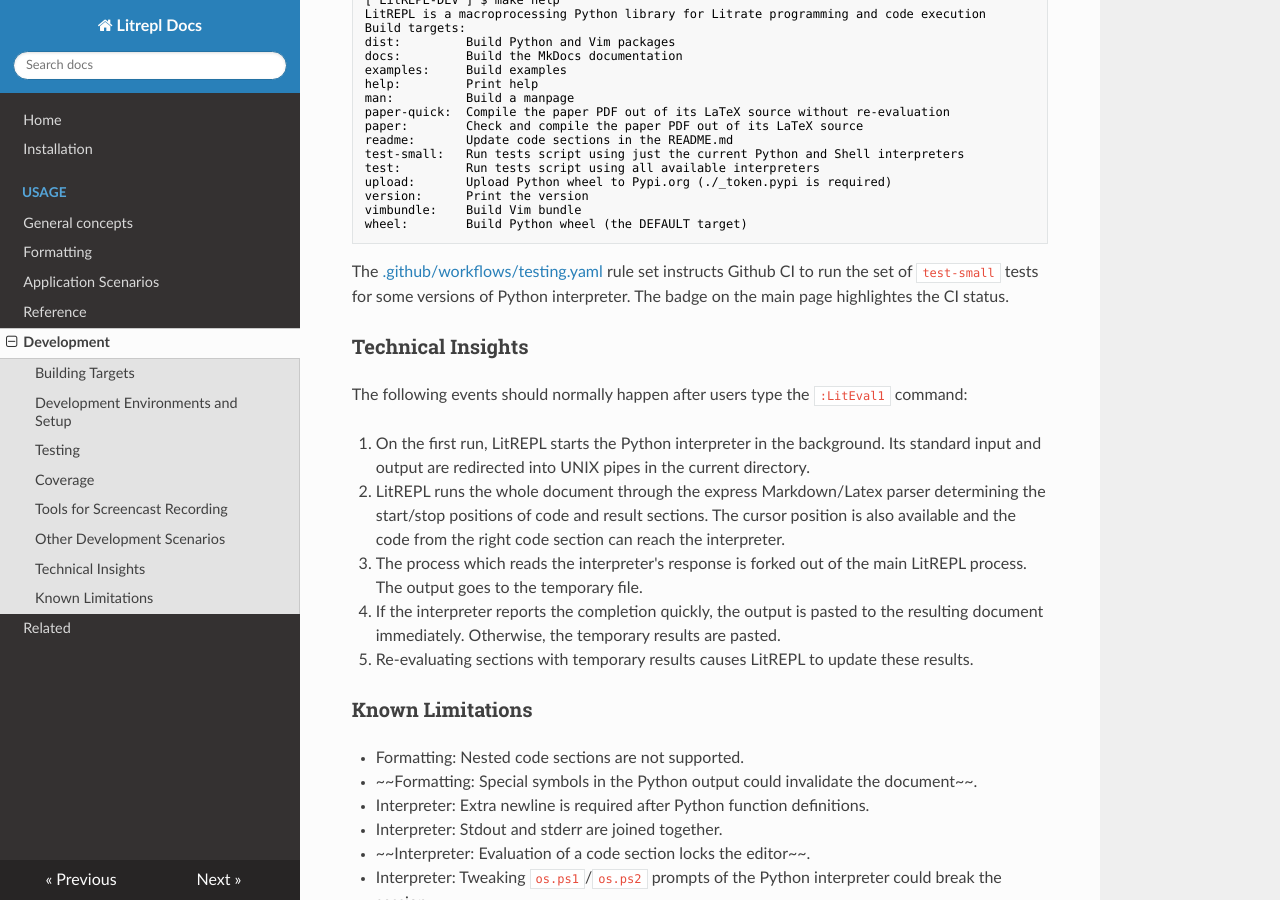
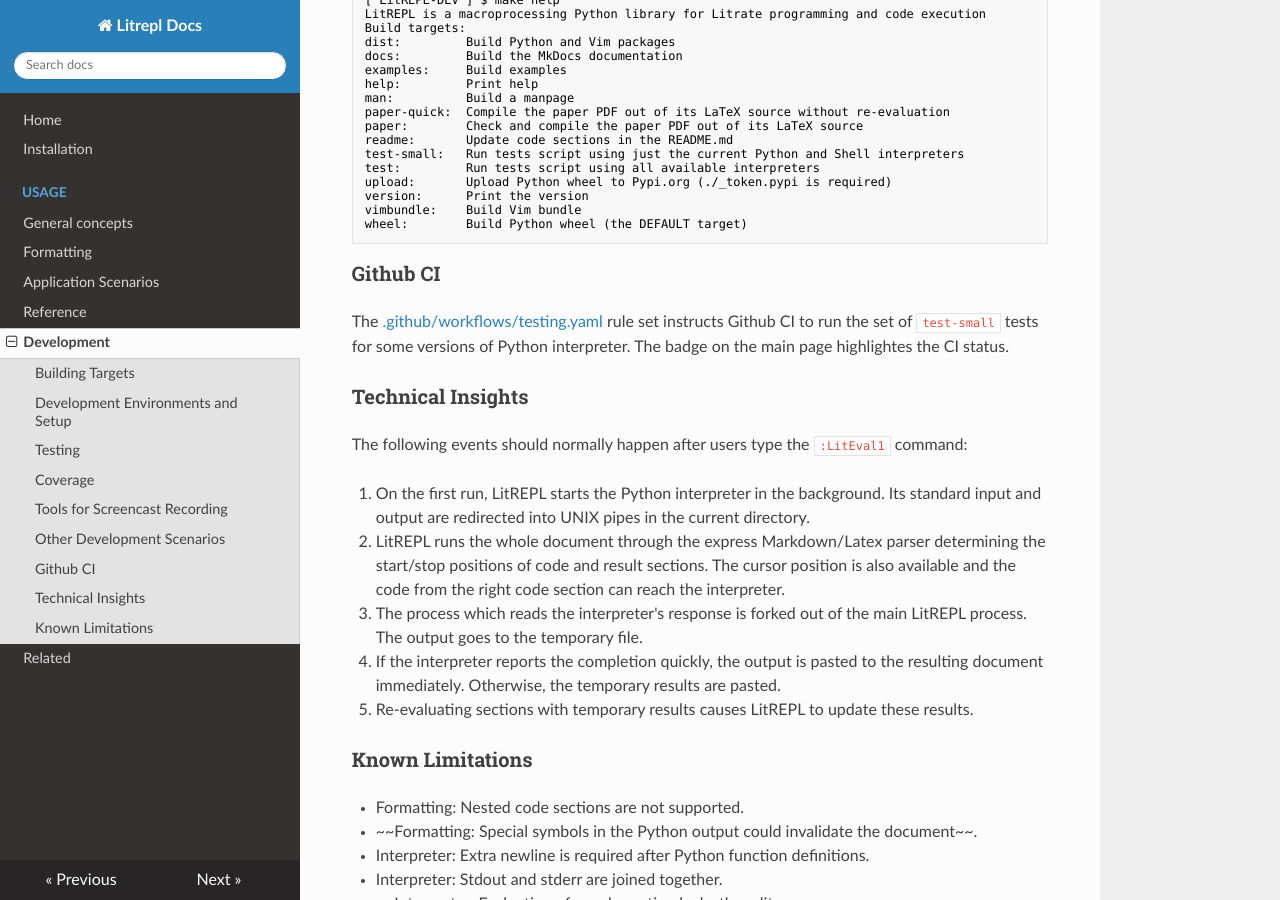
Before and after one commit to sergei-mironov/litrepl, an MkDocs documentation site: the page built from docs/development.md, in a window 1280 px wide and 900 px high, scrolled down 2265 px. Built offline with MkDocs 1.6.1, drawn with Linux system fonts in a browser that asks for light colours; nearby versions of some CDN libraries.

Commit message:
Update development.md

```diff
--- a/docs/development.md
+++ b/docs/development.md
@@ -148,8 +148,9 @@
 ~~~~
 <!-- noresult -->
 
+### Github CI
 
-The [.github/workflows/testing.yaml](.github/workflows/testing.yaml) rule set
+The [.github/workflows/testing.yaml](../.github/workflows/testing.yaml) rule set
 instructs Github CI to run the set of `test-small` tests for some versions of
 Python interpreter. The badge on the main page highlightes the CI status.
 
```
Also changed, not shown: other parts of docs/development.md (+1 -1 lines).
